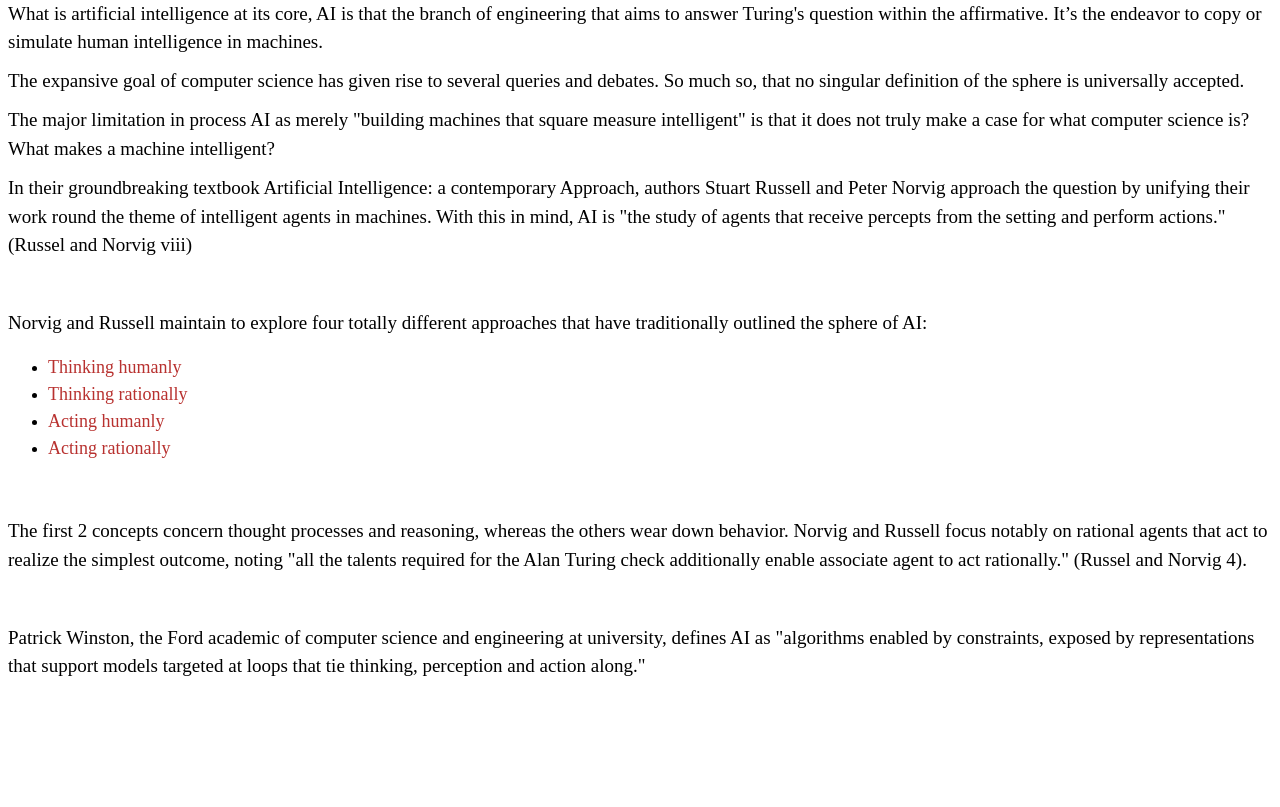
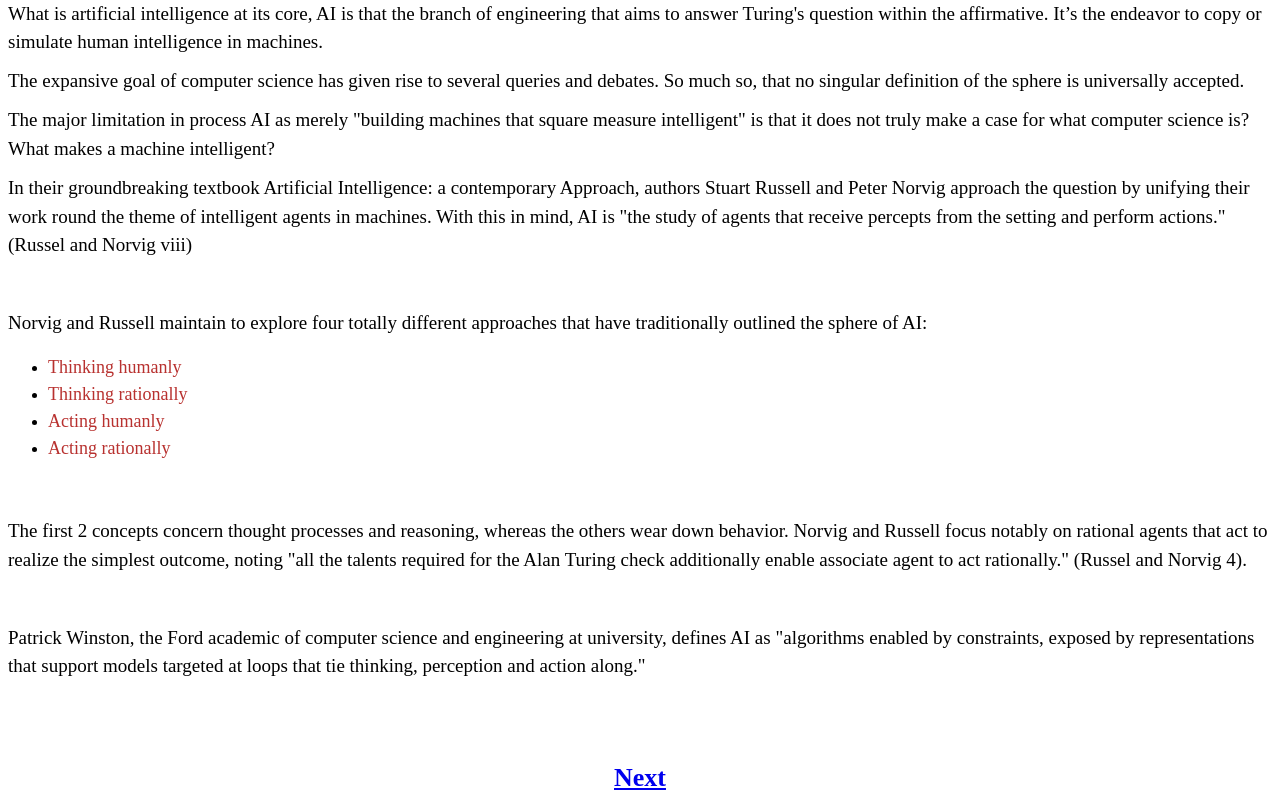
Before and after one commit to omar-ismael1212001/omar, a plain HTML site: page index.html in a window 1280 px wide. Shown: the part 780-1587 px from the top of the page. Before the commit the page ends 1538 px from the top, so only its background shows below. Drawn offline with Linux system fonts and the light colour scheme.

Commit message:
Update index.html

```diff
--- a/index.html
+++ b/index.html
@@ -23,3 +23,6 @@
 <p style='margin-top:0in;margin-right:0in;margin-bottom:8.0pt;margin-left:0in;line-height:150%;font-size:15px;font-family:"Calibri",sans-serif;'><span style='font-size:19px;line-height:150%;font-family:"Times New Roman",serif;'>Patrick Winston, the Ford academic of computer science and engineering at university, defines AI as &quot;algorithms enabled by constraints, exposed by representations that support models targeted at loops that tie thinking, perception and action along.&quot;</span></p>
 <p style='margin-top:0in;margin-right:0in;margin-bottom:8.0pt;margin-left:0in;line-height:150%;font-size:15px;font-family:"Calibri",sans-serif;text-align:center;'><br></p>
 <p style='margin-top:0in;margin-right:0in;margin-bottom:8.0pt;margin-left:0in;line-height:150%;font-size:15px;font-family:"Calibri",sans-serif;'><br></p>
+
+
+<p style='margin-top:0in;margin-right:0in;margin-bottom:8.0pt;margin-left:0in;line-height:150%;font-size:15px;font-family:"Calibri",sans-serif;text-align:center;'><strong><span style='font-size: 26px; line-height: 150%; font-family: "Times New Roman", serif; color: rgb(44, 130, 201);'><a href="2.html">Next</a></span></strong></p>
```
